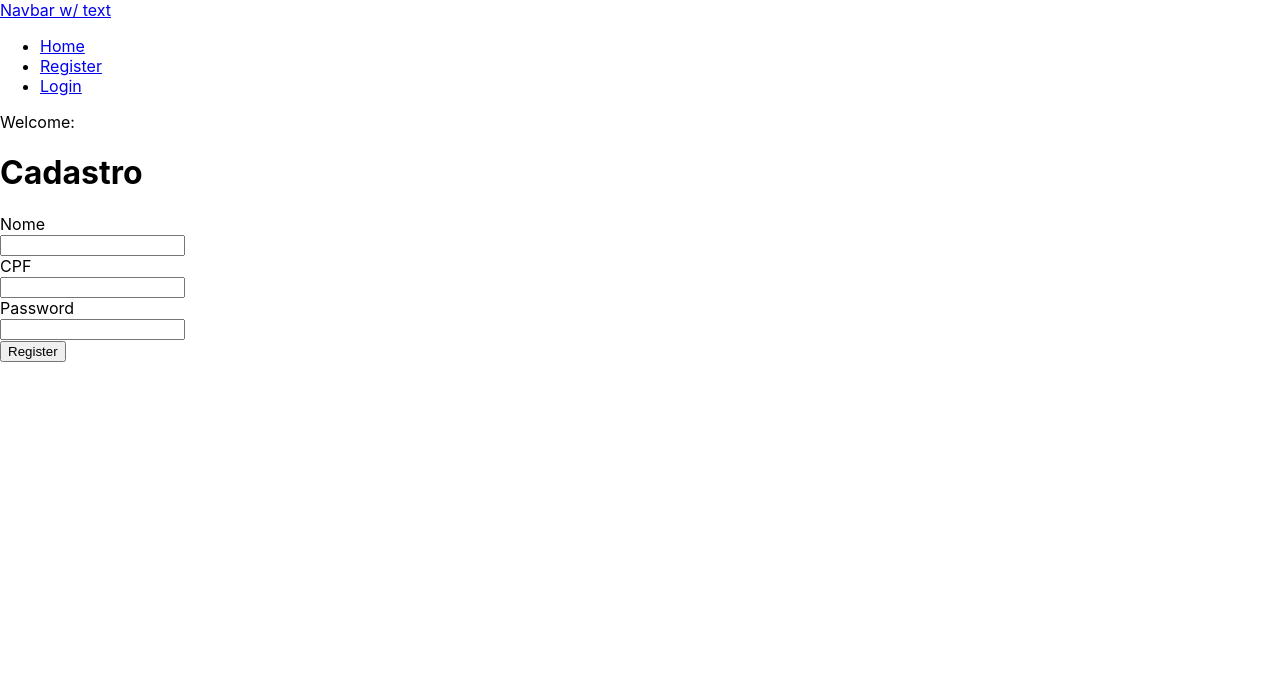
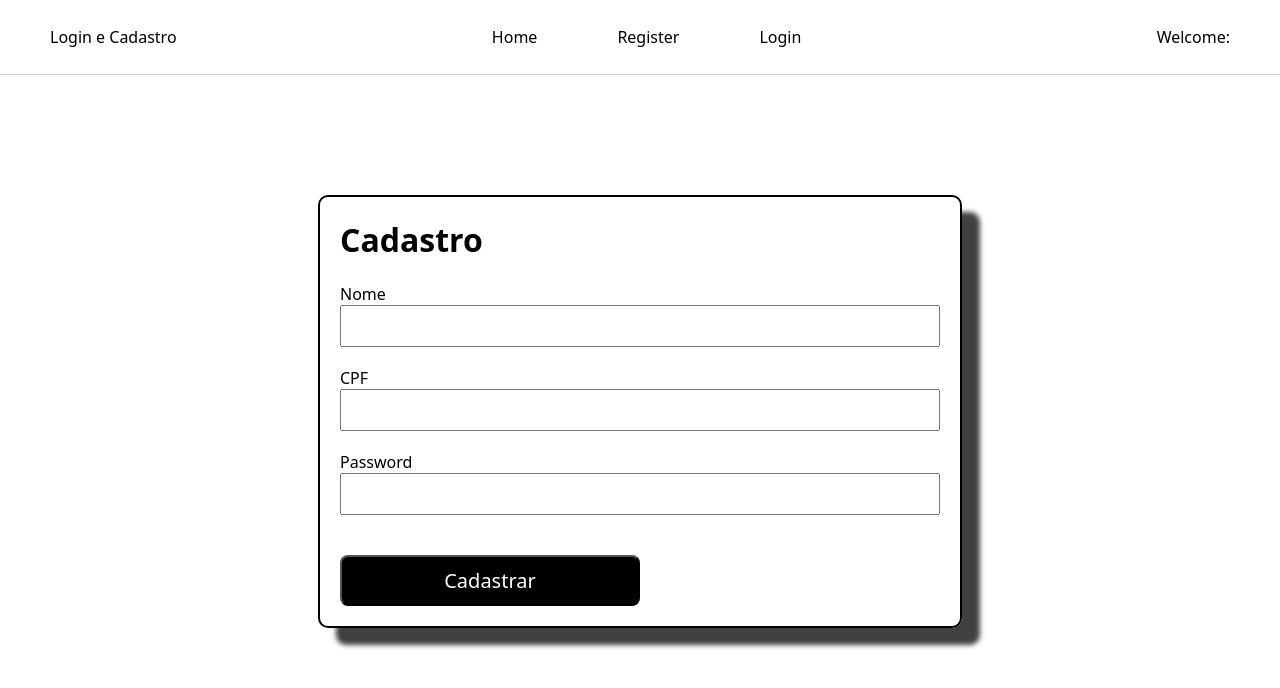
Before and after one commit to Diego-Fernando-Reis/CRUD_Test, a React (Create React App) app in the folder crudtest/: page /register in a window 1280 px wide. Shown: the top 688 px of the page. Built offline with nearby package versions, Linux system fonts and the light colour scheme.

Commit message:
começando estulização

```diff
--- a/crudtest/src/App.css
+++ b/crudtest/src/App.css
@@ -1,38 +1,51 @@
-.App {
-  text-align: center;
+*{
+  font-family: system-ui, -apple-system, BlinkMacSystemFont, 'Segoe UI', Roboto, Oxygen, Ubuntu, Cantarell, 'Open Sans', 'Helvetica Neue', sans-serif;
 }
 
-.App-logo {
-  height: 40vmin;
-  pointer-events: none;
+#menu{
+  width: calc(100%- 100px);
+  display: flex;
+  border-bottom: 0.2px solid #ccc;
+  padding: 10px 50px;
+  justify-content: space-between;
+  align-items: center;
 }
 
-@media (prefers-reduced-motion: no-preference) {
-  .App-logo {
-    animation: App-logo-spin infinite 20s linear;
-  }
+#menu ul{
+  display: flex;
+  list-style-type: none;
+
 }
 
-.App-header {
-  background-color: #282c34;
-  min-height: 100vh;
-  display: flex;
-  flex-direction: column;
-  align-items: center;
-  justify-content: center;
-  font-size: calc(10px + 2vmin);
-  color: white;
+#menu ul #link{
+  text-decoration: none;
+  margin-right: 80px;
+  color: black;
 }
 
-.App-link {
-  color: #61dafb;
+.main-box{
+  max-width: 600px;
+  margin: 120px auto;
+  border: 2px solid black;
+  padding: 0 20px;
+  border-radius: 10px;
+  -webkit-box-shadow: 18px 17px 5px 0px rgba(0,0,0,0.75);
+-moz-box-shadow: 18px 17px 5px 0px rgba(0,0,0,0.75);
+box-shadow: 18px 17px 5px 0px rgba(0,0,0,0.75);
 }
 
-@keyframes App-logo-spin {
-  from {
-    transform: rotate(0deg);
-  }
-  to {
-    transform: rotate(360deg);
-  }
+.main-box input{
+  width: calc(100% - 24px);
+  padding: 10px;
+  margin-bottom: 20px;
 }
+
+.main-box input[type='submit']{
+  width: 50%;
+  font-size: 20px;
+  background-color: black;
+  color: white;
+  border-radius: 8px;
+  cursor: pointer;
+  margin-top: 20px;
+}
--- a/crudtest/src/Header.js
+++ b/crudtest/src/Header.js
@@ -10,24 +10,22 @@ const Header = ()=>{
 
   },[])
   return(
-    <nav>
-      <a href="/">Navbar w/ text</a>
-      <div>
+    <nav id='menu'>
+      <a>Login e Cadastro</a>
         <ul>
           <li>
-            <Link to="/">Home</Link>
+            <Link to="/" id='link'>Home</Link>
           </li>
           <li>
-            <Link to="/register">Register</Link>
+            <Link to="/register" id='link'>Register</Link>
           </li>
           <li>
-          <Link to="/login">Login</Link>
+          <Link to="/login" id='link'>Login</Link>
           </li>
         </ul>
         <span class="navbar-text">
           Welcome: {user}
         </span>
-      </div>
     </nav>
   )
 }
--- a/crudtest/src/Login.js
+++ b/crudtest/src/Login.js
@@ -46,7 +46,7 @@ const Login = () =>{
           <input type='password' name='password' onChange={handleChange} value={user.password}/>
         </div>
         <div className="row">
-          <input type='submit' name='submit' className="btn" value='Please Login'/>
+          <input type='submit' name='submit' className="btn" value='Entrar'/>
         </div>
       </div>
     </form>
--- a/crudtest/src/MaskedInput.js
+++ b/crudtest/src/MaskedInput.js
@@ -1,13 +1,18 @@
 import React from "react";
 import { useState } from "react";
 import InputMask from 'react-input-mask';
+
+const onlyNumbers = (str) => {
+  str.replace(/[^0-9]/g, '')
+
+}
 
 const MaskedInput = ({value, onChange}) =>{
   const [data, setData]=useState({
     cpf: ""
   })
   const handleChange=(e)=>{
-    setData({ ...data, [e.target.name]: e.target.value});
+    setData({ ...data, [e.target.name]: onlyNumbers(e.target.value)});
   }
   return <InputMask mask="999.999.999-99" onChange={handleChange} />;
 };
--- a/crudtest/src/Register.js
+++ b/crudtest/src/Register.js
@@ -15,6 +15,8 @@ const Register = () =>{
   const handleChange=(e)=>{
     setData({ ...data, [e.target.name]: e.target.value});
   }
+
+  console.log(data.cpf);
 
   const submitForm = (e) => {
     e.preventDefault();
@@ -65,7 +67,7 @@ const Register = () =>{
       <div className="row">
 
         <div>
-          <input type='submit' name='submit' value='Register' className="btn"/>
+          <input type='submit' name='submit' value='Cadastrar' className="btn"/>
         </div>
       </div>
       </form>
```
